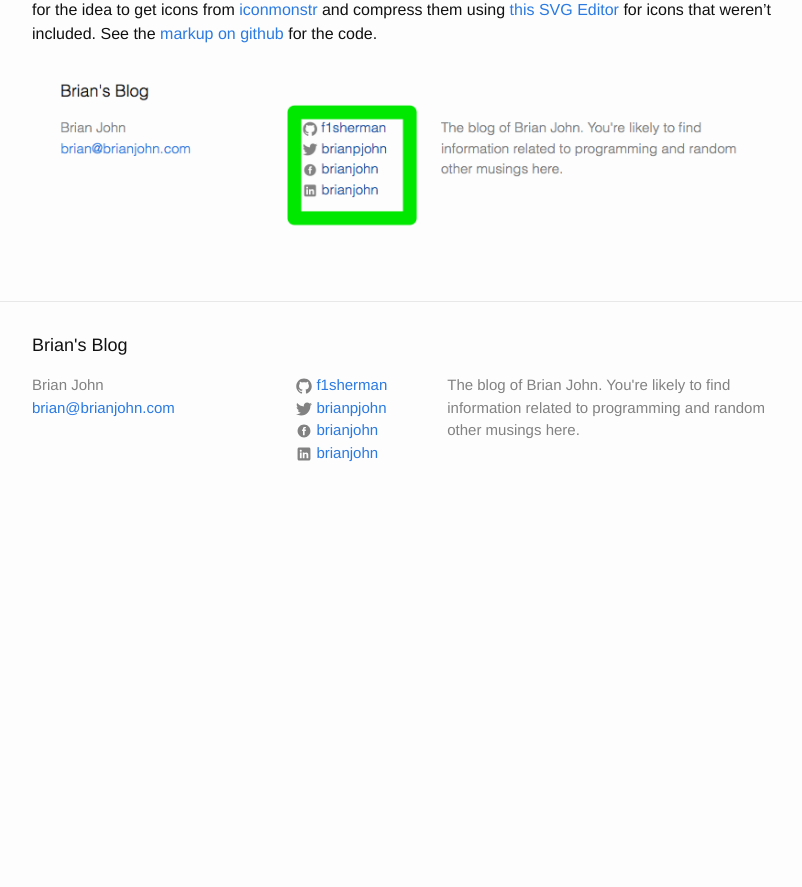
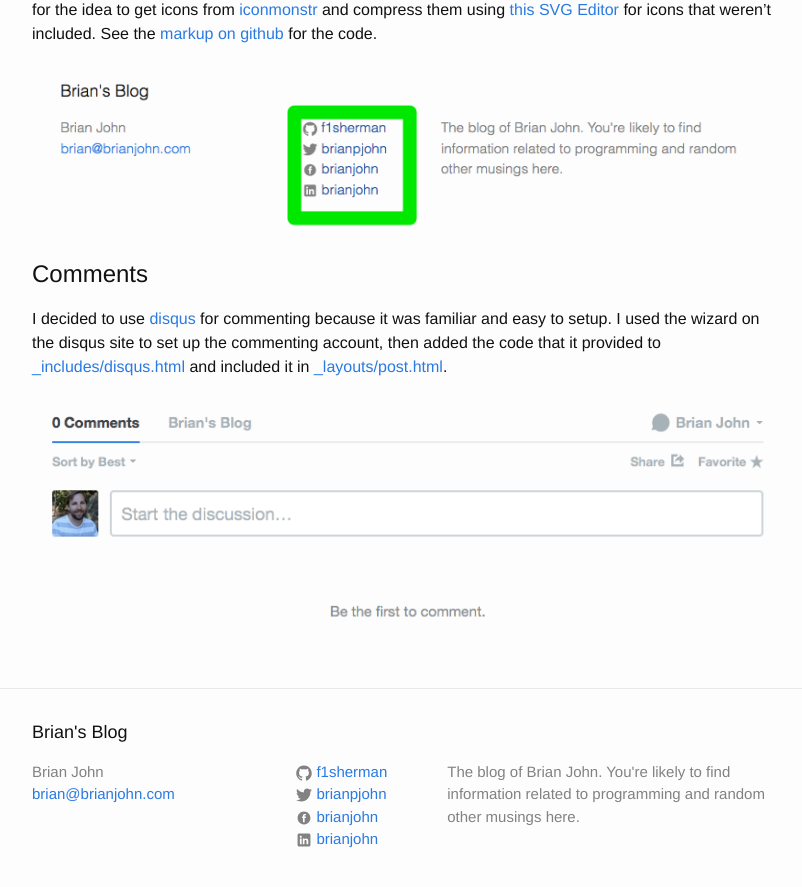
Before and after one commit to f1sherman/f1sherman.github.io, a Jekyll site: the page built from _posts/2014-12-27-setting-up-my-blog-using-jekyll-and-github-pages.markdown, in a window 1280 px wide and 900 px high, scrolled down 2734 px. Shown: the top 887 px of the window, without its empty margins (238-1040 px from the left). Built offline with Jekyll 4.4.1, drawn with Linux system fonts in a browser that asks for light colours; comment, search, counter and statistics services are not loaded; before the commit the page ends 3258 px from its top, so only the background shows below that.

Commit message:
add disqus comments

```diff
--- /dev/null
+++ b/_includes/disqus.html
@@ -0,0 +1,13 @@
+<div id="disqus_thread"></div>
+<script type="text/javascript">
+    /* * * CONFIGURATION VARIABLES: EDIT BEFORE PASTING INTO YOUR WEBPAGE * * */
+    var disqus_shortname = 'brianjohn'; // required: replace example with your forum shortname
+
+    /* * * DON'T EDIT BELOW THIS LINE * * */
+    (function() {
+        var dsq = document.createElement('script'); dsq.type = 'text/javascript'; dsq.async = true;
+        dsq.src = '//' + disqus_shortname + '.disqus.com/embed.js';
+        (document.getElementsByTagName('head')[0] || document.getElementsByTagName('body')[0]).appendChild(dsq);
+    })();
+</script>
+<noscript>Please enable JavaScript to view the <a href="http://disqus.com/?ref_noscript">comments powered by Disqus.</a></noscript>
--- a/_layouts/post.html
+++ b/_layouts/post.html
@@ -13,3 +13,5 @@
   </article>
 
 </div>
+
+{% include disqus.html %}
--- a/_posts/2014-12-27-setting-up-my-blog-using-jekyll-and-github-pages.markdown
+++ b/_posts/2014-12-27-setting-up-my-blog-using-jekyll-and-github-pages.markdown
@@ -59,7 +59,17 @@
 
 ![Social Media Icons](/images/social-media-icons.png)
 
+Comments
+========
+
+I decided to use [disqus][disqus] for commenting because it was familiar and easy to setup. I used the wizard on the disqus site to set up the commenting account, then added the code that it provided to [_includes/disqus.html][disqus-html] and included it in [_layouts/post.html][disqus-include].
+
+![Disqus Comments](/images/disqus.png)
+
 [custom-domain]:        https://help.github.com/articles/setting-up-a-custom-domain-with-github-pages/
+[disqus]:               https://disqus.com/
+[disqus-html]:          http://example.com
+[disqus-include]:       http://example.com
 [github-jekyll]:        https://help.github.com/articles/using-jekyll-with-pages/
 [github-pages]:         https://pages.github.com/
 [google-analytics]:     http://www.google.com/analytics/
```
Also changed, not shown: images/disqus.png (added).
